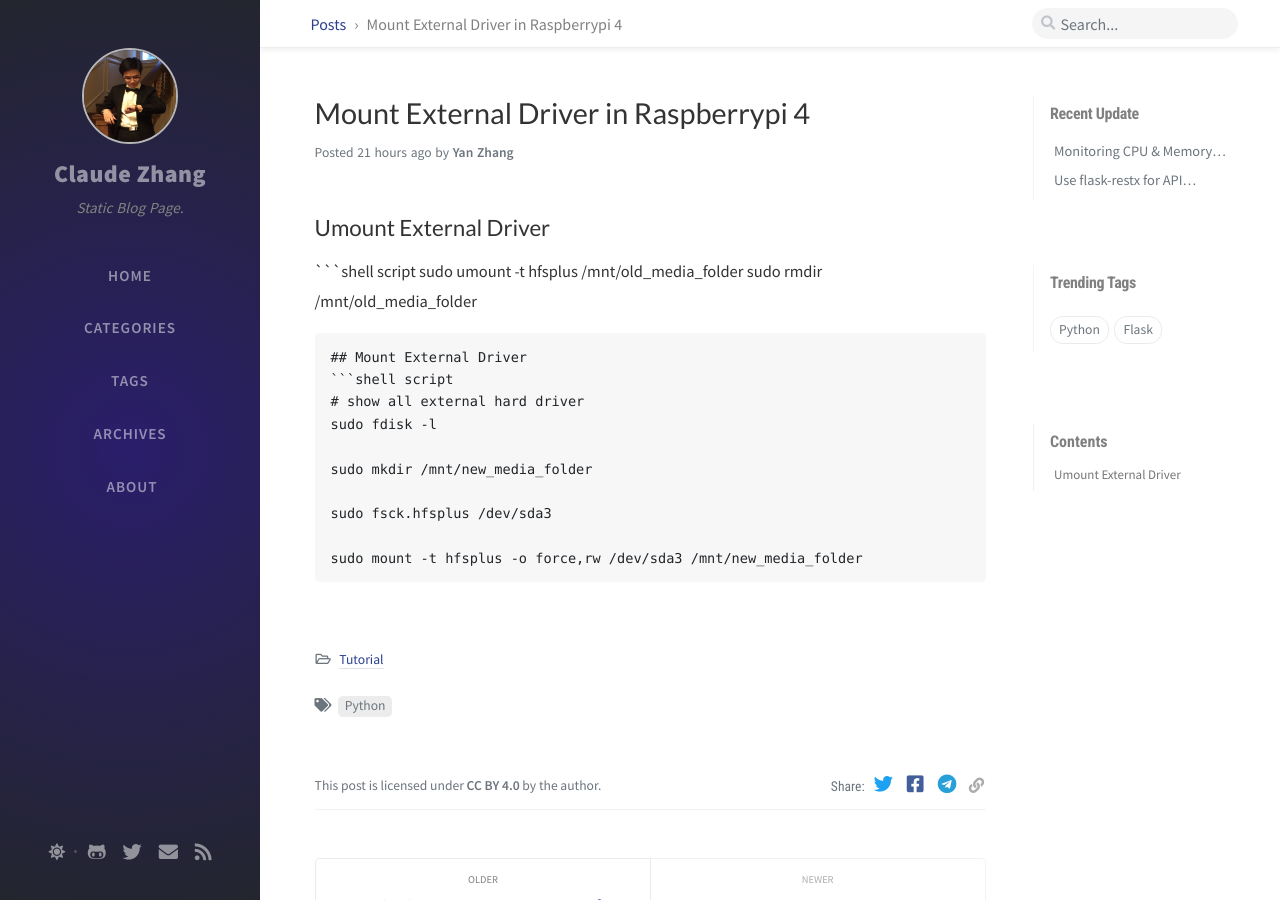
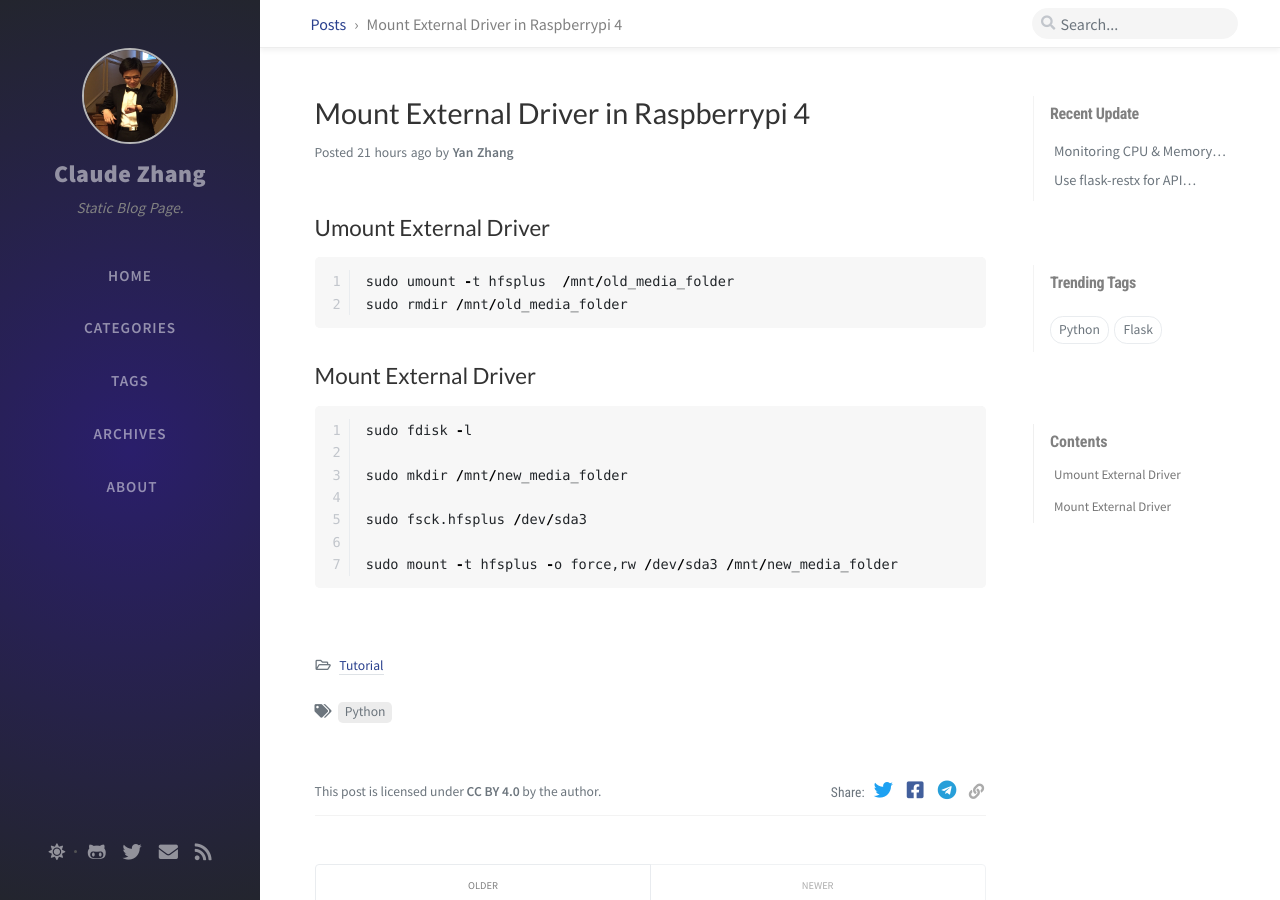
Before and after one commit to Claudezss/blog, a Jekyll site: the page built from _posts/2020-08-02-mount-external-driver-in-raspberry-pi-4.md, in a window 1280 px wide and 900 px high. Built offline with Jekyll 4.4.1, drawn with Linux system fonts in a browser that asks for light colours; nearby versions of some CDN libraries; comment, search, counter and statistics services are not loaded.

Commit message:
update mount

````diff
--- a/_posts/2020-08-02-mount-external-driver-in-raspberry-pi-4.md
+++ b/_posts/2020-08-02-mount-external-driver-in-raspberry-pi-4.md
@@ -9,14 +9,15 @@ pin: true
 
 ## Umount External Driver
 
-```shell script
+```python
 sudo umount -t hfsplus  /mnt/old_media_folder
 sudo rmdir /mnt/old_media_folder
 ```
 
+
 ## Mount External Driver
-```shell script
-# show all external hard driver
+
+```python
 sudo fdisk -l
 
 sudo mkdir /mnt/new_media_folder
````
